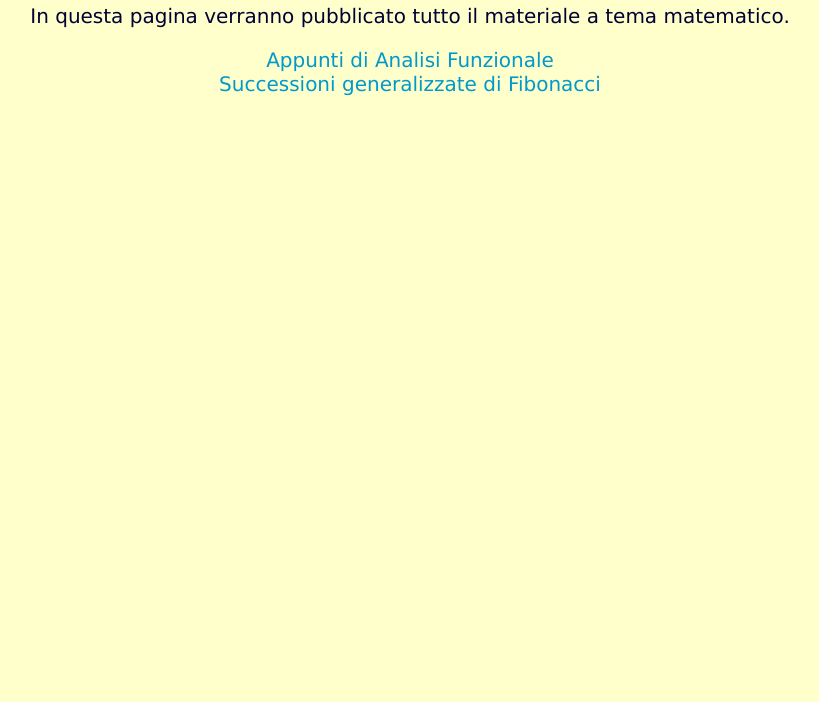
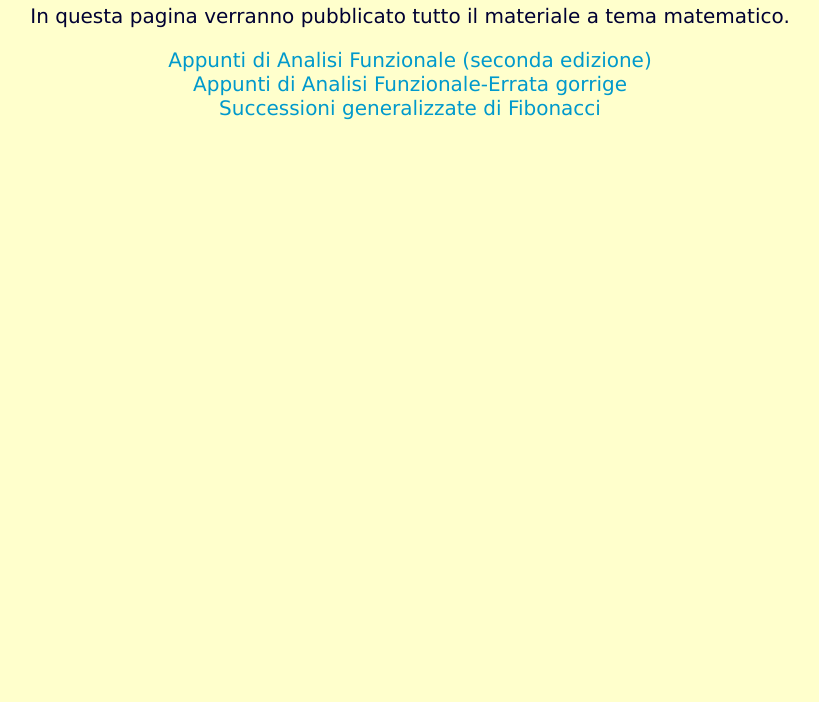
Before and after one commit to Loara/loara.github.io, a plain HTML site: page resource.htm in a window 1280 px wide. Shown: the part 98-800 px from the top of the page, without its empty margins (230-1049 px from the left). Drawn offline with Linux system fonts and the light colour scheme.

Commit message:
Errata corrige2

```diff
--- a/resource.htm
+++ b/resource.htm
@@ -9,7 +9,8 @@
 <div id="title">Risorse matematiche</div>
 <p>In questa pagina verranno pubblicato tutto il materiale a tema matematico.</p>
 
-<a href="Carbone.pdf">Appunti di Analisi Funzionale</a><br />
+<a href="Carbone.pdf">Appunti di Analisi Funzionale (seconda edizione)</a><br />
+<a href="errata2.pdf">Appunti di Analisi Funzionale-Errata gorrige</a><br />
 <a href="Fibonacci.pdf">Successioni generalizzate di Fibonacci</a>
 </body>
 </html>
```
